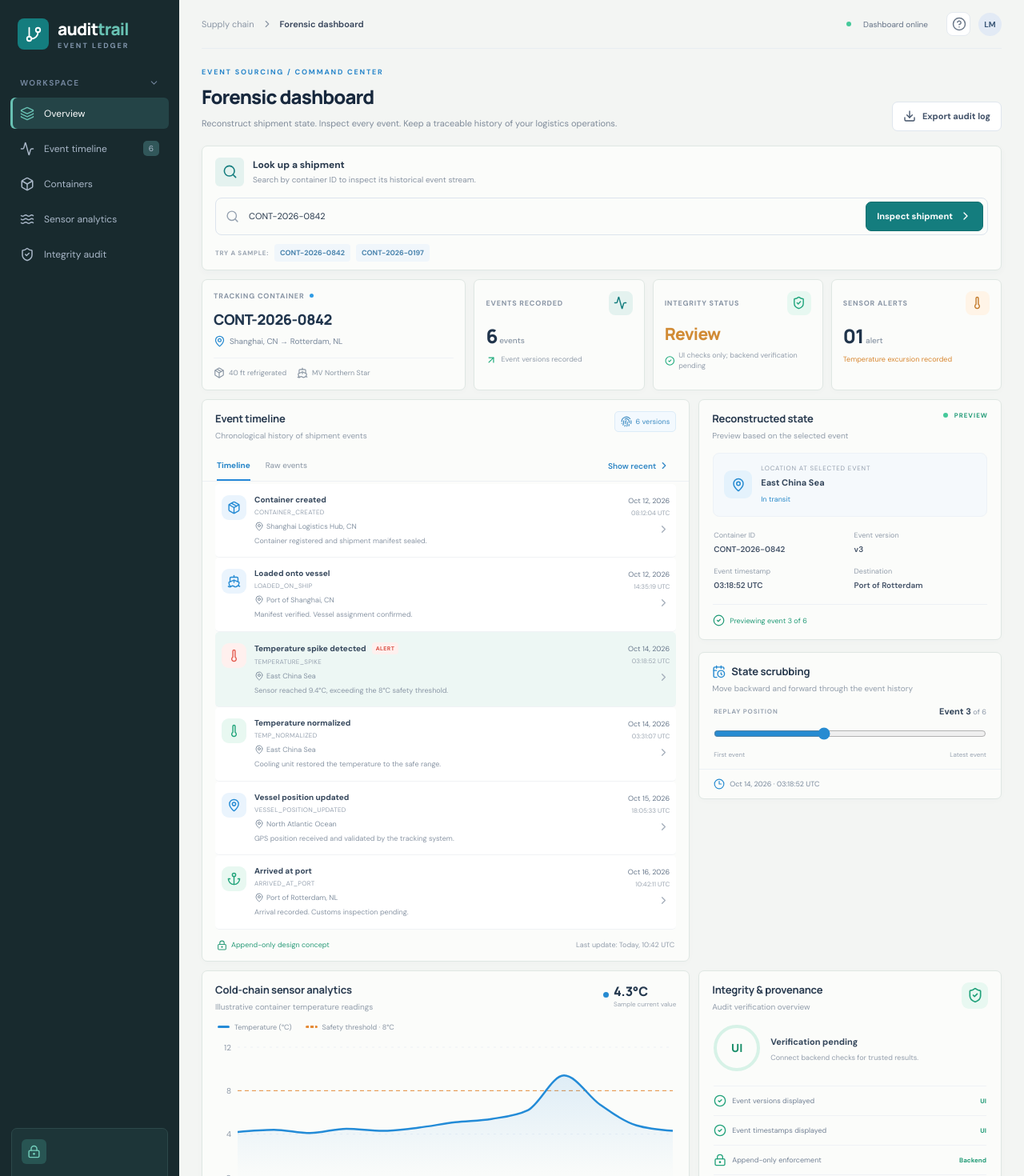
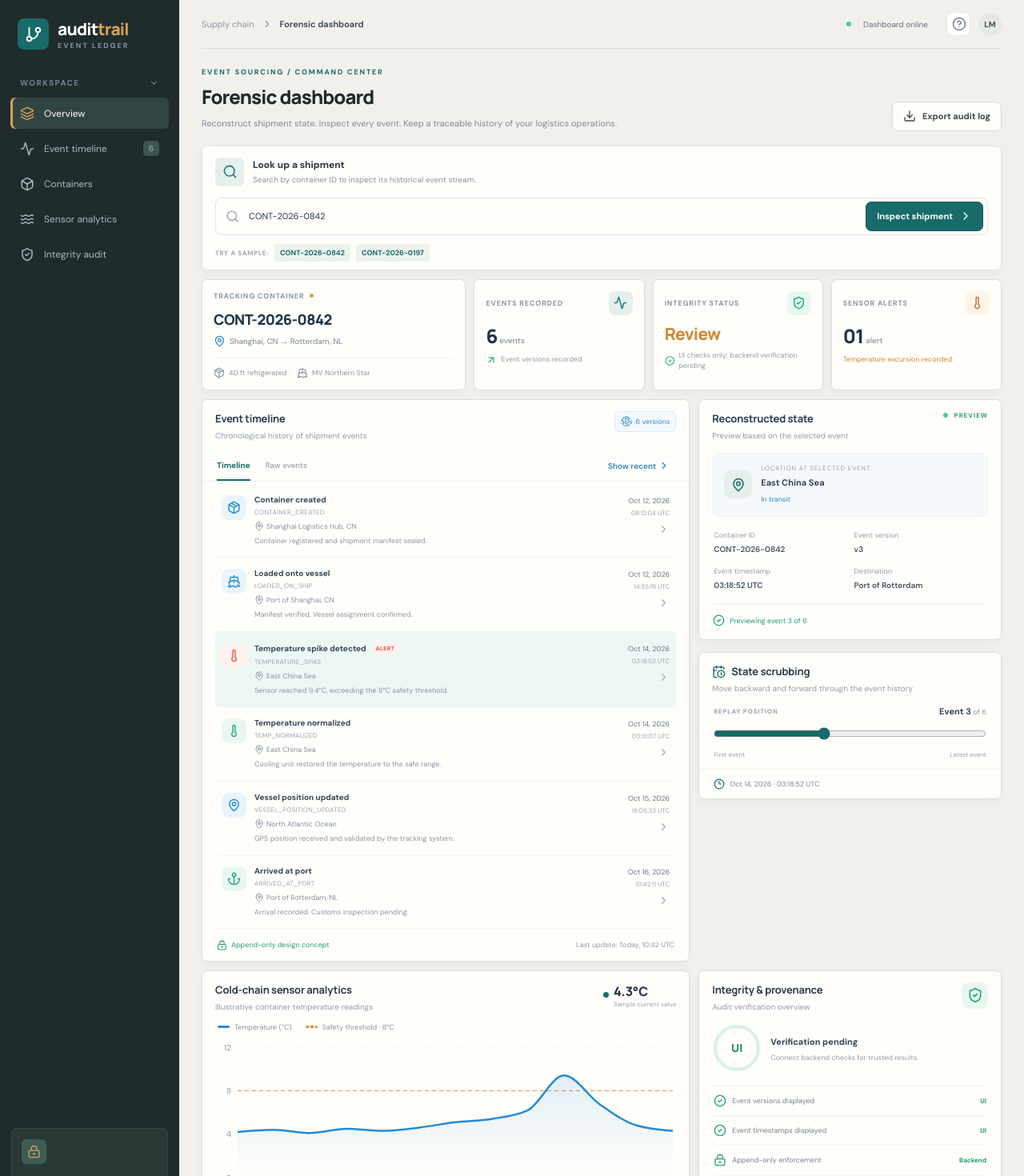
Before and after one commit to tejasvi-gautam/audit-trail, a React (Vite) app in the folder frontend/: page / in a window 1280 px wide. Shown: the top 1470 px of the page at 80% size. Built offline with nearby package versions, Linux system fonts and the light colour scheme.

Commit message:
Refine AuditTrail dashboard visual design

```diff
--- a/frontend/src/App.css
+++ b/frontend/src/App.css
@@ -4,17 +4,17 @@
 :root {
   font-family: 'DM Sans', sans-serif;
   color: #25333a;
-  background: #f3f5f3;
+  background: #f2f0eb;
   font-synthesis: none;
   text-rendering: optimizeLegibility;
   -webkit-font-smoothing: antialiased;
-  --navy: #182a2e;
-  --muted: #7a8989;
-  --line: #dfe7e3;
-  --blue: #147d7e;
-  --teal-soft: #e4f2ef;
-  --paper: #fbfcfa;
-  --amber: #c47c2d;
+  --navy: #202b2b;
+  --muted: #77817e;
+  --line: #deded8;
+  --blue: #176b69;
+  --teal-soft: #e6efec;
+  --paper: #fffefa;
+  --amber: #b86d32;
 }
 
 * {
@@ -44,7 +44,7 @@ a {
 .app-shell {
   min-height: 100vh;
   display: flex;
-  background: #f3f5f3;
+  background: #f2f0eb;
 }
 
 /* Sidebar */
@@ -53,7 +53,7 @@ a {
   width: 224px;
   flex: 0 0 224px;
   min-height: 100vh;
-  background: #182a2e;
+  background: #202b2b;
   color: #c1ccda;
   padding: 22px 13px 14px;
   display: flex;
@@ -74,7 +74,7 @@ a {
   width: 39px;
   height: 39px;
   border-radius: 8px;
-  background: #147d7e;
+  background: #176b69;
   color: white;
 }
 
@@ -85,7 +85,7 @@ a {
 }
 
 .brand strong span {
-  color: #68c1b3;
+  color: #d5a05a;
 }
 
 .brand small {
@@ -126,25 +126,25 @@ a {
 }
 
 .nav-item:hover {
-  background: #243d40;
+  background: #2b3938;
   color: white;
 }
 
 .nav-item.active {
   color: white;
-  background: #244447;
-  box-shadow: inset 3px 0 #68c1b3;
+  background: #304442;
+  box-shadow: inset 3px 0 #d5a05a;
 }
 
 .nav-item.active svg {
-  color: #68c1b3;
+  color: #d5a05a;
 }
 
 .nav-count {
   margin-left: auto;
   padding: 3px 7px;
   border-radius: 5px;
-  background: #31575a;
+  background: #3d5551;
   font-size: 10px;
 }
 
@@ -153,8 +153,8 @@ a {
 }
 
 .secure-card {
-  border: 1px solid #2c484a;
-  background: #1d3538;
+  border: 1px solid #394947;
+  background: #293936;
   border-radius: 7px;
   padding: 13px 12px;
   margin: 0 1px 16px;
@@ -165,8 +165,8 @@ a {
   height: 31px;
   display: grid;
   place-items: center;
-  background: #285553;
-  color: #74d0bd;
+  background: #3c5c55;
+  color: #d5a05a;
   border-radius: 6px;
   margin-bottom: 12px;
 }
@@ -215,8 +215,8 @@ a {
   border-radius: 50%;
   display: grid;
   place-items: center;
-  background: #e2eaf5;
-  color: #3c5878;
+  background: #e6e9e2;
+  color: #3d514e;
   font-size: 10px;
   font-weight: 700;
 }
@@ -255,7 +255,7 @@ a {
   display: flex;
   justify-content: space-between;
   align-items: center;
-  border-bottom: 1px solid #e8edf2;
+  border-bottom: 1px solid #deded8;
 }
 
 .breadcrumbs {
@@ -308,7 +308,7 @@ a {
 }
 
 .eyebrow {
-  color: #2785ca;
+  color: #176b69;
   font-size: 9px;
   letter-spacing: 1.8px;
   font-weight: 700;
@@ -318,7 +318,7 @@ a {
 h1 {
   font: 800 24px Manrope, sans-serif;
   letter-spacing: -0.9px;
-  color: #17283d;
+  color: #202b2b;
   margin: 0;
 }
 
@@ -344,24 +344,24 @@ h1 {
 }
 
 .button-primary {
-  border: 1px solid #126f70;
-  background: #147d7e;
+  border: 1px solid #125b59;
+  background: #176b69;
   color: white;
 }
 
 .button-primary:hover {
-  background: #0f696a;
+  background: #125b59;
 }
 
 .button-secondary {
-  border: 1px solid #dfe6ee;
-  background: white;
-  color: #415168;
+  border: 1px solid #d8dcd5;
+  background: #fffefa;
+  color: #394846;
 }
 
 .button-secondary:hover {
-  border-color: #9fc9e8;
-  background: #f9fcff;
+  border-color: #a8c9c1;
+  background: #f2f8f5;
 }
 
 /* Shipment search */
@@ -371,7 +371,7 @@ h1 {
   background: var(--paper);
   border-radius: 7px;
   padding: 14px 16px 10px;
-  box-shadow: 0 3px 10px #1d355508;
+  box-shadow: 0 4px 14px #2939360b;
 }
 
 .search-intro {
@@ -415,8 +415,8 @@ h1 {
 }
 
 .search-form:focus-within {
-  border-color: #78b7e4;
-  box-shadow: 0 0 0 3px #2488d412;
+  border-color: #79aaa0;
+  box-shadow: 0 0 0 3px #176b6914;
 }
 
 .search-form input {
@@ -447,8 +447,8 @@ h1 {
 
 .quick-search button {
   border: 0;
-  background: #f0f6fb;
-  color: #4983ad;
+  background: #edf3ef;
+  color: #176b69;
   border-radius: 4px;
   padding: 5px 7px;
   font-size: 9px;
@@ -476,9 +476,9 @@ h1 {
 .summary-card,
 .panel {
   background: var(--paper);
-  border: 1px solid #dfe7e3;
+  border: 1px solid #deded8;
   border-radius: 7px;
-  box-shadow: 0 2px 8px #1d355505;
+  box-shadow: 0 3px 10px #2939360a;
 }
 
 .summary-card {
@@ -497,7 +497,7 @@ h1 {
   display: inline-block;
   width: 5px;
   height: 5px;
-  background: #2e9be4;
+  background: #d5a05a;
   border-radius: 50%;
   vertical-align: 1px;
   margin-left: 4px;
@@ -687,8 +687,8 @@ h1 {
 }
 
 .active-tab {
-  border-bottom-color: #2588d8;
-  color: #2484c8;
+  border-bottom-color: #176b69;
+  color: #176b69;
   font-weight: 700;
 }
 
@@ -715,7 +715,7 @@ h1 {
   padding: 13px 8px;
   border: 0;
   border-bottom: 1px solid #f0f2f5;
-  background: white;
+  background: var(--paper);
   position: relative;
   color: inherit;
   border-radius: 5px;
@@ -897,8 +897,8 @@ h1 {
   width: 35px;
   height: 35px;
   border-radius: 9px;
-  background: #e4f2fc;
-  color: #278bd1;
+  background: var(--teal-soft);
+  color: #176b69;
   flex-shrink: 0;
 }
 
@@ -962,7 +962,7 @@ h1 {
 }
 
 .rewind-panel .panel-title svg {
-  color: #278bd1;
+  color: #176b69;
 }
 
 .rewind-date {
@@ -993,7 +993,7 @@ h1 {
 .rewind-slider {
   width: calc(100% - 36px);
   margin: 0 18px;
-  accent-color: #278bd1;
+  accent-color: #176b69;
   cursor: pointer;
 }
 
@@ -1016,7 +1016,7 @@ h1 {
 }
 
 .rewind-current svg {
-  color: #278bd1;
+  color: #176b69;
   flex-shrink: 0;
 }
 
@@ -1041,7 +1041,7 @@ h1 {
   width: 7px;
   height: 7px;
   border-radius: 50%;
-  background: #278bd1;
+  background: #176b69;
 }
 
 .sensor-reading strong {
@@ -1219,7 +1219,7 @@ h1 {
 }
 
 .integrity-foot svg {
-  color: #278bd1;
+  color: #176b69;
 }
 
 .integrity-foot code {
```
